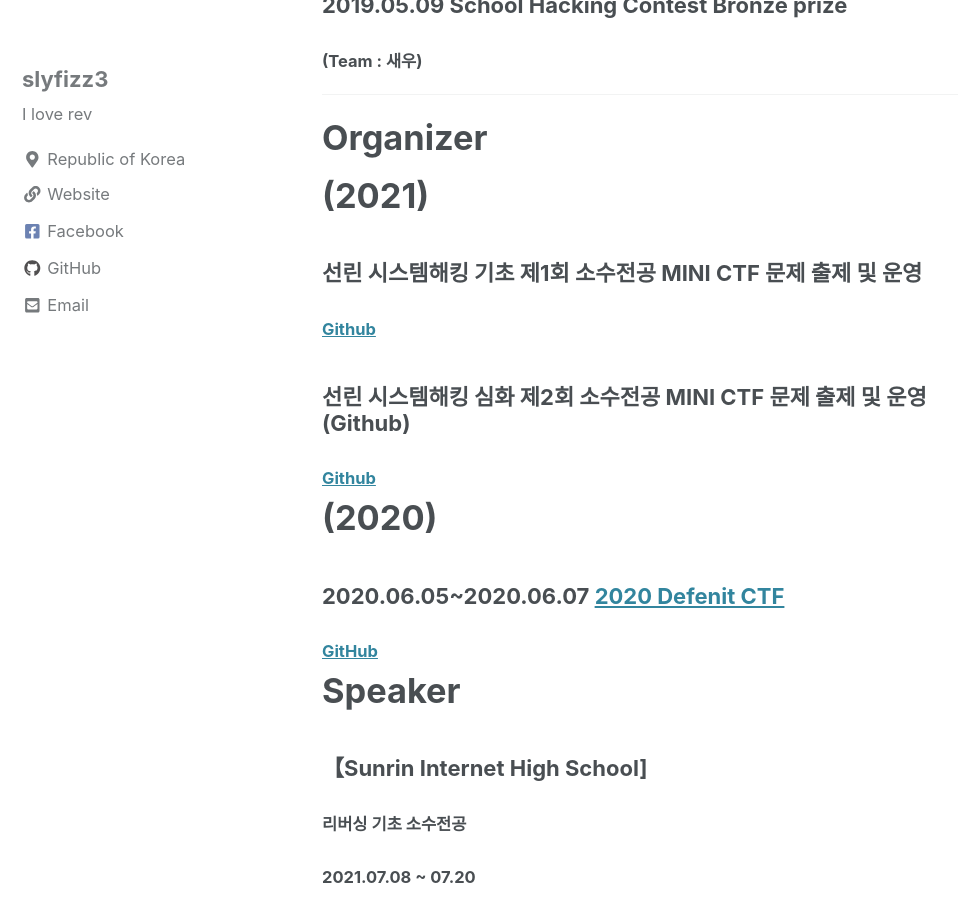
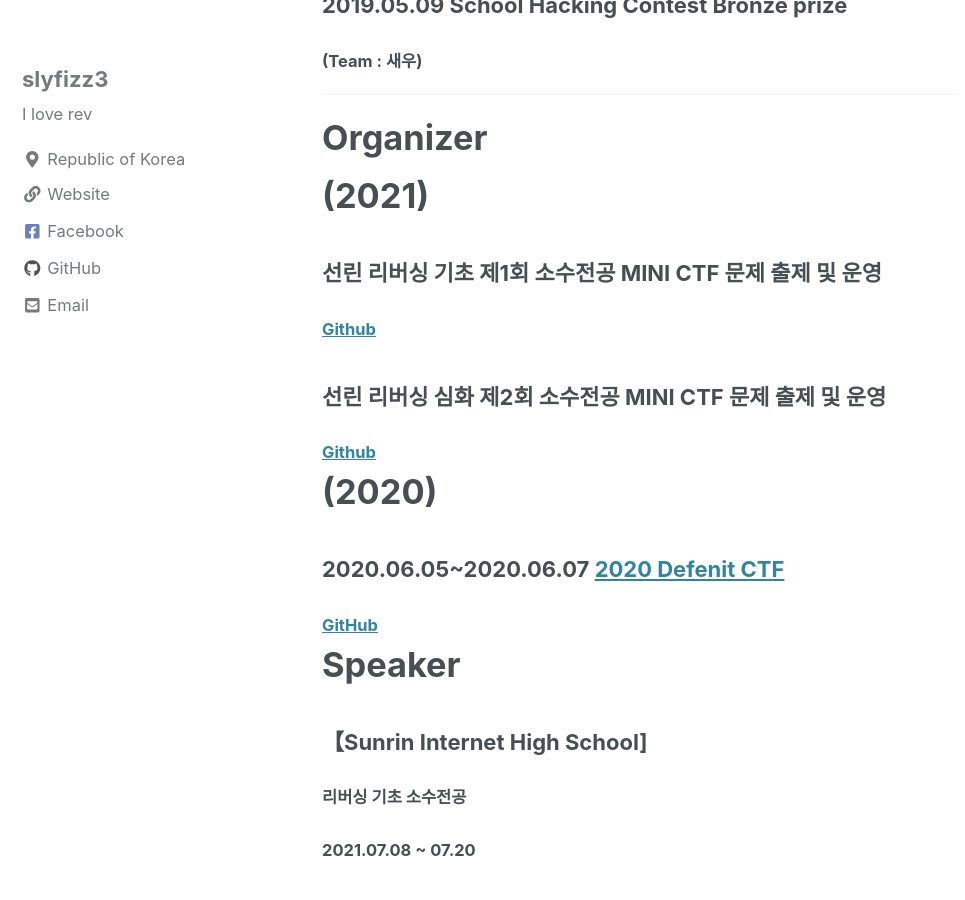
Before and after one commit to slyfizz3/slyfizz3.github.io, a Jekyll site: the page built from _pages/about.md, in a window 1280 px wide and 900 px high, scrolled down 3514 px. Shown: the whole window, without its empty margins (0-965 px from the left). Built offline with Jekyll 4.4.1, drawn with Linux system fonts in a browser that asks for light colours; cached includes are drawn as plain includes; nearby versions of some CDN libraries.

Commit message:
Update about.md

```diff
--- a/_pages/about.md
+++ b/_pages/about.md
@@ -85,9 +85,9 @@ Nickname:slyfizz,rev4fun
 
 # (2021)
 
-### 선린 시스템해킹 기초 제1회 소수전공 MINI CTF 문제 출제 및 운영
+### 선린 리버싱 기초 제1회 소수전공 MINI CTF 문제 출제 및 운영
 #### [Github](https://github.com/slyfizz3/Make-challenges/tree/master/Sunrin_MiniCTF/1th_ctf)
-### 선린 시스템해킹 심화 제2회 소수전공 MINI CTF 문제 출제 및 운영 (Github)
+### 선린 리버싱 심화 제2회 소수전공 MINI CTF 문제 출제 및 운영
 #### [Github](https://github.com/slyfizz3/Make-challenges/tree/master/Sunrin_MiniCTF/2th_ctf)
 
 # (2020)
```
